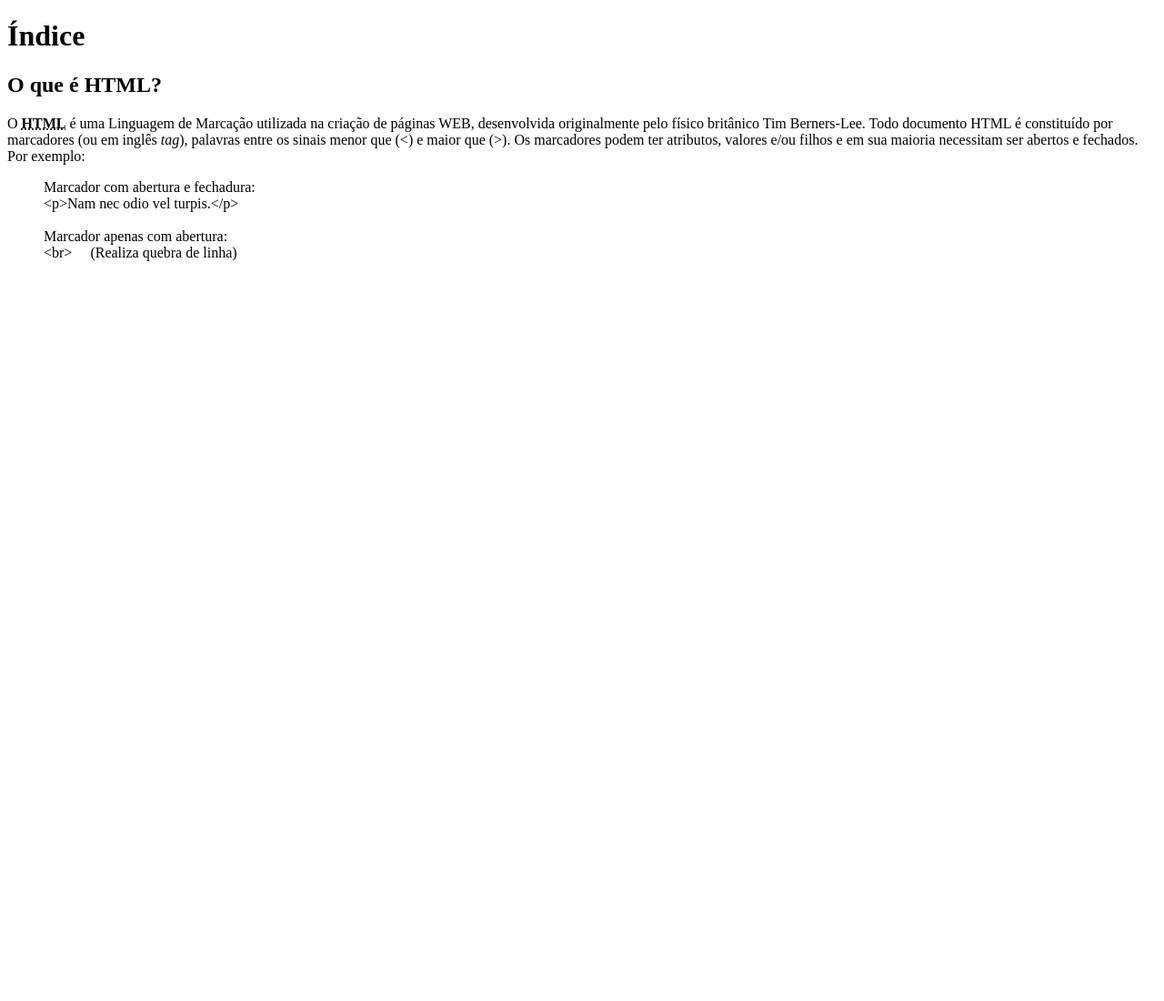
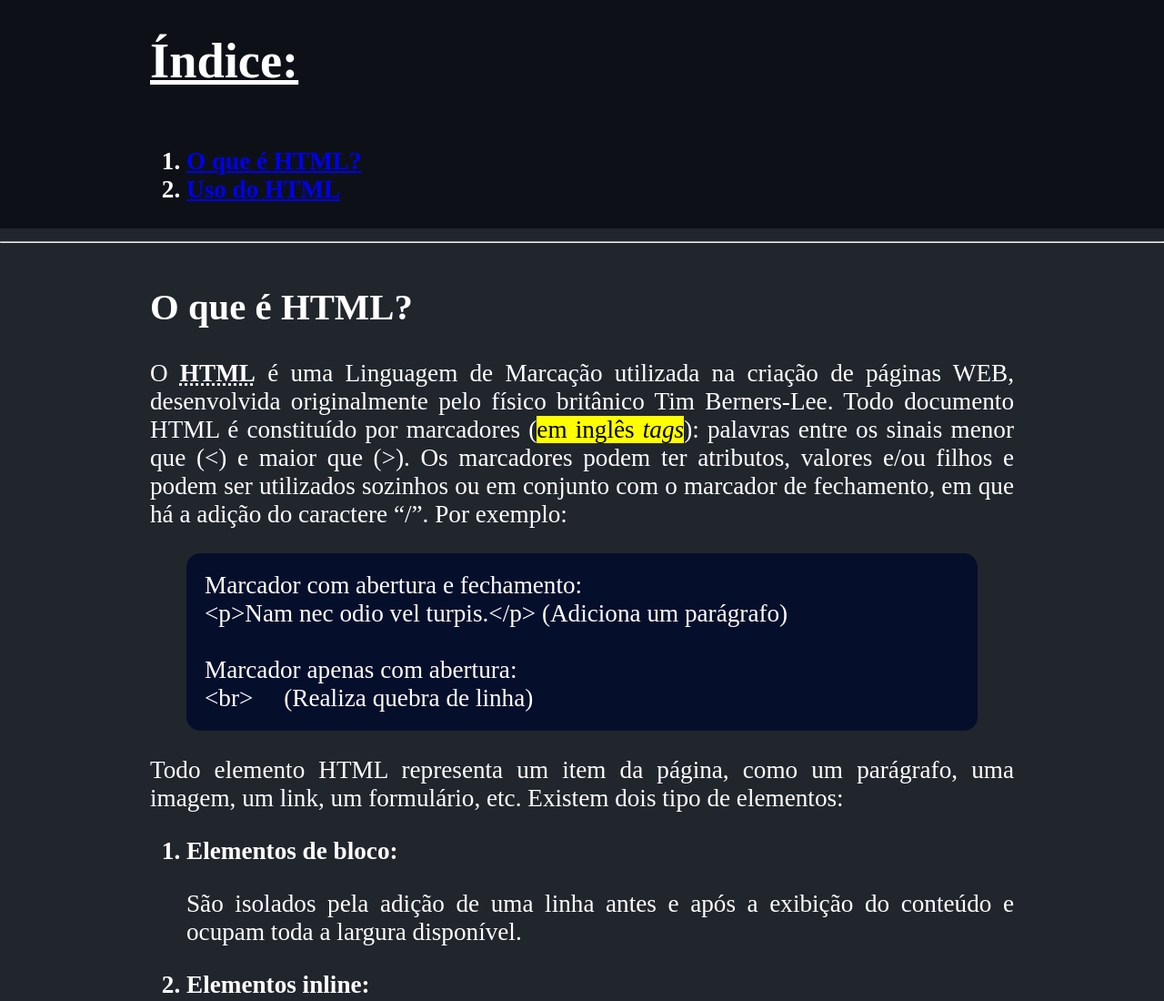
Before and after one commit to AbimaelSB/pratica-html, a plain HTML site: page index.html in a window 1280 px wide. Shown: the top 1100 px of the page at 91% size. Before the commit the page ends 800 px from the top, so only its background shows below. Drawn offline with Linux system fonts and the light colour scheme.

Commit message:
atividade pratica curso html

```diff
--- a/index.html
+++ b/index.html
@@ -3,24 +3,61 @@
 <head>
   <meta charset="UTF-8">
   <meta name="viewport" content="width=device-width, initial-scale=1.0">
+  <link rel="stylesheet" href="style.css">
   <title>Html</title>
 </head>
 <body>
   <header>
-  <h1>Índice</h1>
+    <div>
+      <h1><u>Índice:</u></h1>
+      <ol>
+        <li><a href="#o-que-e-html">O que é HTML?</a></li>
+        <li><a href="#uso-html">Uso do HTML</a></li>
+      </ol>
+    </div>
+  </header>
+  <hr>
+  <article class="container">
+    <section id="o-que-e-html">
+      <h2>O que é HTML?</h2>
+      <p>O <abbr title="HyperText Markup Language ou Linguagem de Marcação de HiperTexto"><strong>HTML</strong></abbr> é uma Linguagem de Marcação utilizada na criação de páginas WEB, desenvolvida originalmente pelo físico britânico Tim Berners-Lee. Todo documento HTML é constituído por marcadores (<mark>em inglês <i>tags</i></mark>): palavras entre os sinais menor que (<) e maior que (>). Os marcadores podem ter atributos, valores e/ou filhos e podem ser utilizados sozinhos ou em conjunto com o marcador de fechamento, em que há a adição do caractere “/”. Por exemplo:</p>
+      <blockquote>
+        Marcador com abertura e fechamento:<br>
+        &lt;p&gt;Nam nec odio vel turpis.&lt;/p&gt; (Adiciona um parágrafo) <br>
+        <br>
+        Marcador apenas com abertura:<br>
+        &lt;br&gt; &nbsp;&nbsp;&nbsp;&nbsp;(Realiza quebra de linha)
+      </blockquote>
+      <p>Todo elemento HTML representa um item da página, como um parágrafo, uma imagem, um link, um formulário, etc. Existem dois tipo de elementos:</p>
+      <ol>
+        <li>Elementos de bloco:</li>
+        <p>São isolados pela adição de uma linha antes e após a exibição do conteúdo e ocupam toda a largura disponível.</p>
+        <li>Elementos inline:</li>
+        <p>Ocupam apenas o espaço correspondente ao que será inserido na tela.</p>
+      </ol>
+    </section>
+    <section id="uso-html">
+      <h2>Uso do HTML</h2>
+      <p>Como já vimos anteriormente, o HTML não é uma linguagem de programação mas sim uma linguagem de marcação que contém uma série de tags que possibilitam a criação de conteúdos com diferentes funcionalidades.</p>
+      <p>O HTML está principalmente na parte visual das aplicações, na parte do frontend. Em conjunto com o CSS e o Javascript, formam a base do frontend e das páginas web. Em outras palavras, Frontend é a parte da aplicação que interage diretamente com o usuário.</p>
 
-  </header>
-  <article>
-    <h2 id="o-que-e-html">O que é HTML?</h2>
-    <p>O <abbr title="HyperText Markup Language ou Linguagem de Marcação de HiperTexto"><strong>HTML</strong></abbr> é uma Linguagem de Marcação utilizada na criação de páginas WEB, desenvolvida originalmente pelo físico britânico Tim Berners-Lee. Todo documento HTML é constituído por marcadores (ou em inglês <i>tag</i>), palavras entre os sinais menor que (<) e maior que (>). Os marcadores podem ter atributos, valores e/ou filhos e em sua maioria necessitam ser abertos e fechados. Por exemplo:</p>
-    <blockquote>
-      Marcador com abertura e fechadura:<br>
-      &lt;p&gt;Nam nec odio vel turpis.&lt;/p&gt; <br>
-      <br>
-      Marcador apenas com abertura:<br>
-      &lt;br&gt; &nbsp;&nbsp;&nbsp;&nbsp;(Realiza quebra de linha)
-    </blockquote>
+      <p>Estes são alguns dos usos mais comuns para o HTML:</p>
+
+      <ul>
+        <li>
+          <h4>Desenvolvimento Web</h4>
+          <p>Os desenvolvedores usam códigos HTML para projetar como um navegador vai exibir os elementos das páginas, como textos, formulários, hiperlinks e arquivos de mídia.</p>
+        </li>
+        <li>
+          <h4>Navegação na internet</h4>
+          <p>Os usuários podem navegar facilmente e inserir links entre páginas e sites relacionados, já que o HTML é amplamente usado para incorporar hiperlinks.</p>
+        </li>
+        <li>
+          <h4>Documentação</h4>
+          <p>O HTML torna possível a organização e a formatação de documentos.</p>
+        </li>
+      </ul>
+    </section>
   </article>
-
 </body>
 </html>
--- /dev/null
+++ b/style.css
@@ -0,0 +1,37 @@
+body{
+  font-family: 'Times New Roman', Times, serif;
+  text-align: justify;
+  font-size: 1.7rem;
+  margin: 0;
+  color: white;
+  background-color: #21262d;
+}
+
+header{
+  background-color: #0d1117;
+}
+
+header div{
+  display: flex;
+  flex-direction: column;
+  max-width: 950px;
+  margin: auto;
+}
+
+.container{
+  display: flex;
+  flex-direction: column;
+  justify-content: center;
+  max-width: 950px;
+  margin: auto;
+}
+
+blockquote{
+  padding: 20px;
+  border-radius: 15px;
+  background-color: #050f2c;
+}
+
+ol li{
+  font-weight: bold;
+}
```
Also changed, not shown: styles.css (deleted), 1 other file.
